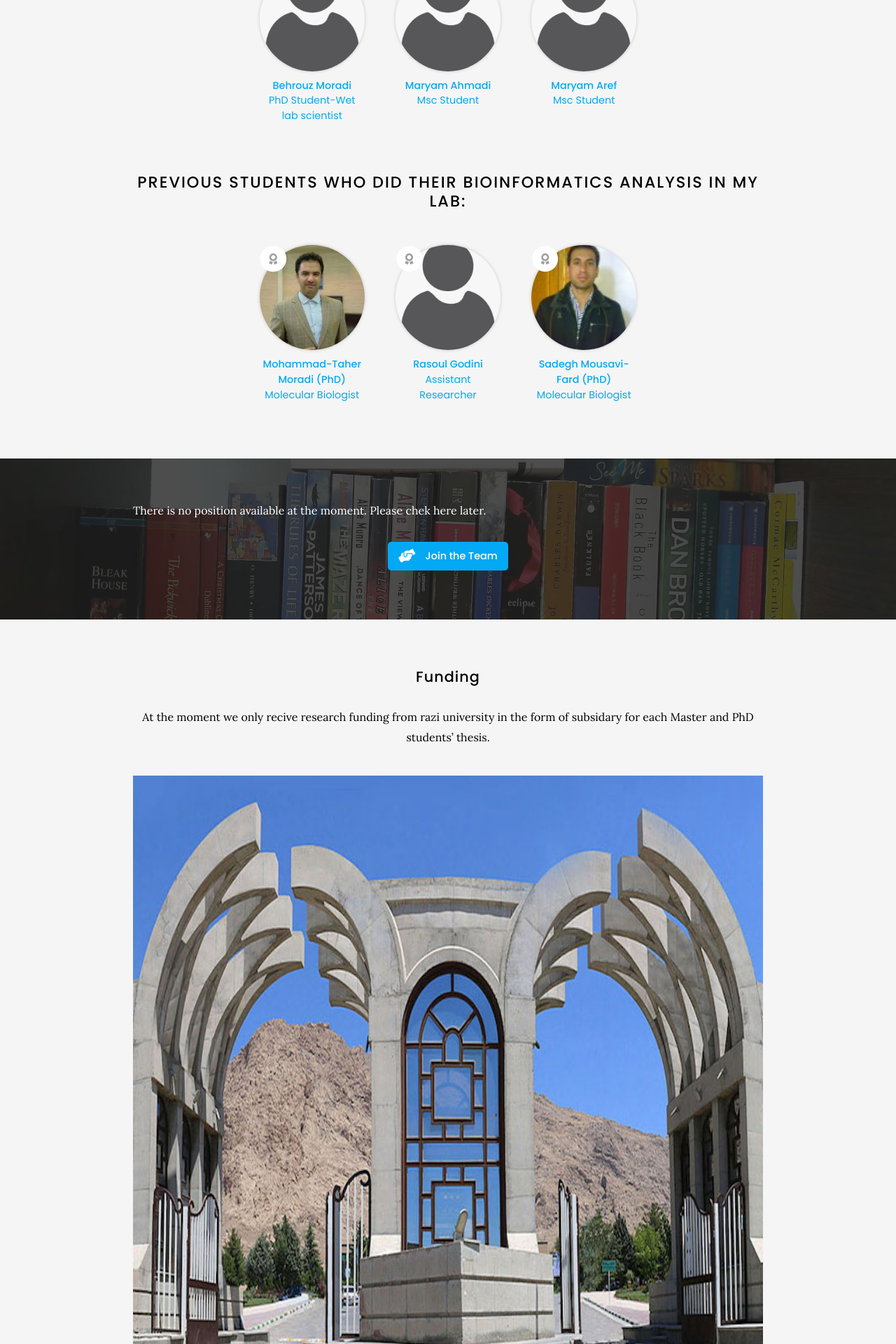
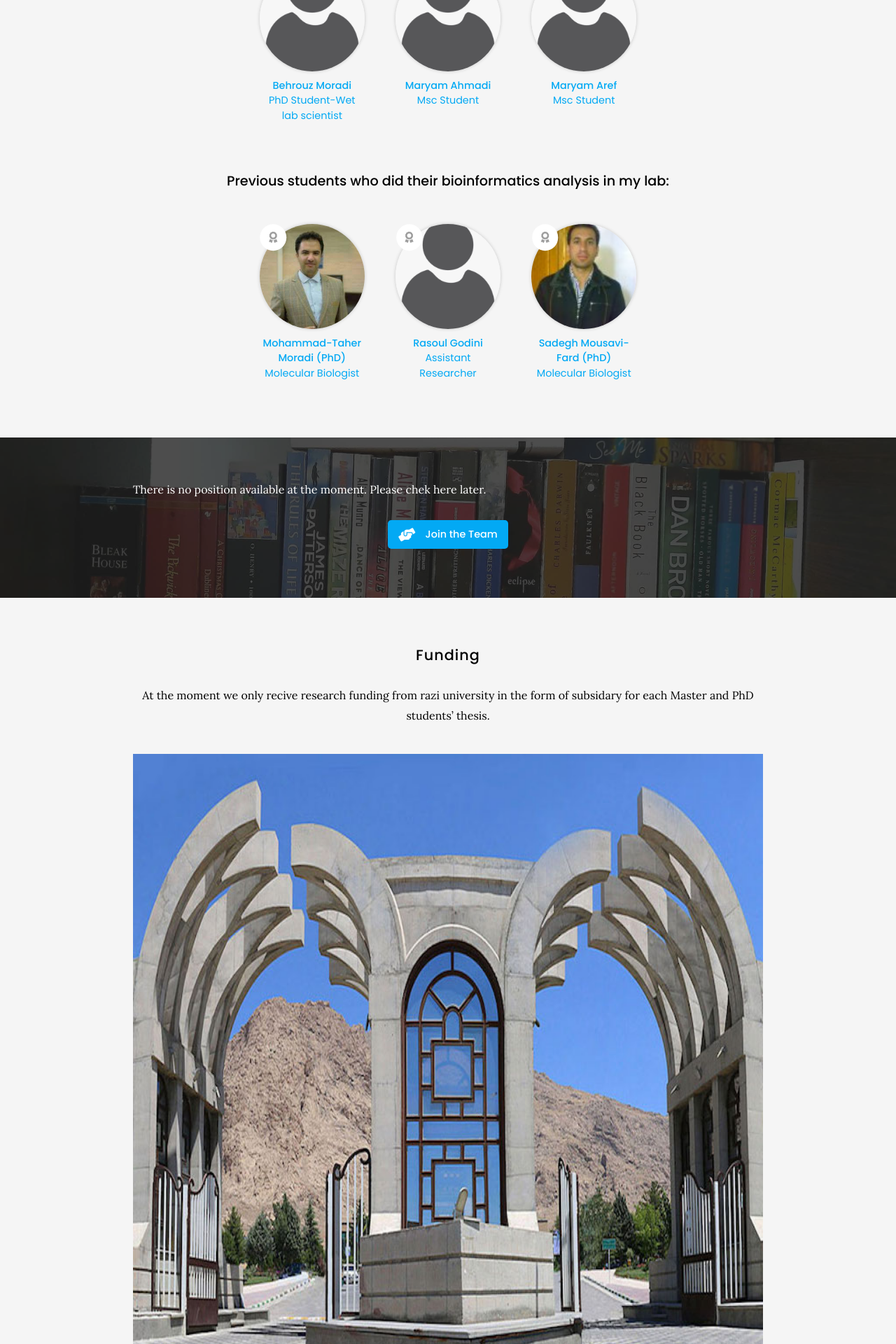
Before and after one commit to Hossein-Fallahi/Fallahi-Bioinformatics-Lab, a Jekyll site: the page built from team/index.md, in a window 1280 px wide. Shown: the part 994-2914 px from the top of the page at 70% size. Built offline with Jekyll 4.4.1, drawn with Linux system fonts in a browser that asks for light colours; nearby versions of some CDN libraries.

```diff
--- a/team/index.md
+++ b/team/index.md
@@ -42,7 +42,7 @@ please check it later.
   filters="role: undergrad"
 %}
 {:.center}
-# Previous students who did their bioinformatics analysis in my lab:
+### Previous students who did their bioinformatics analysis in my lab:
 {:.center}
 {%
   include list.html
```
